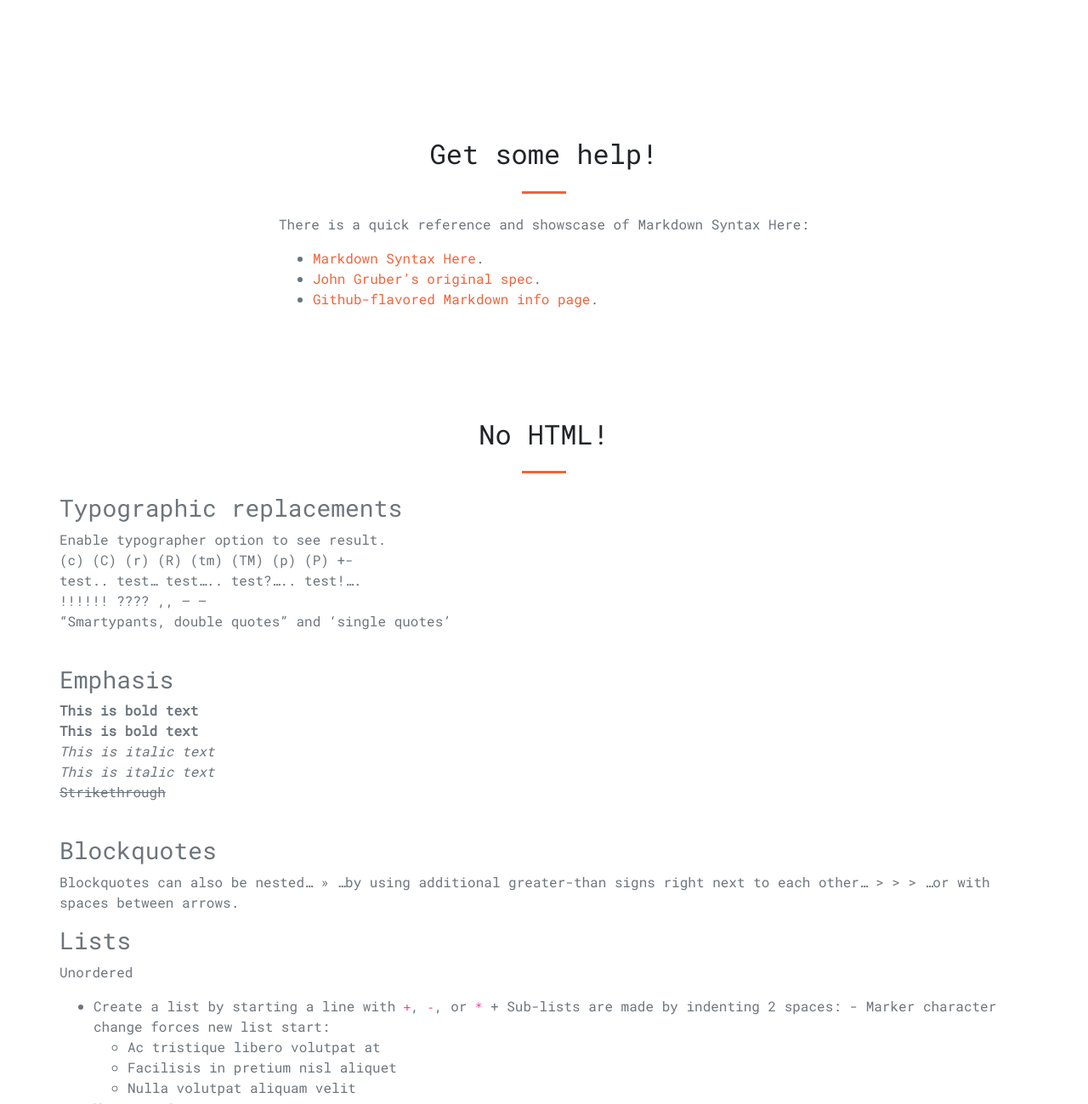
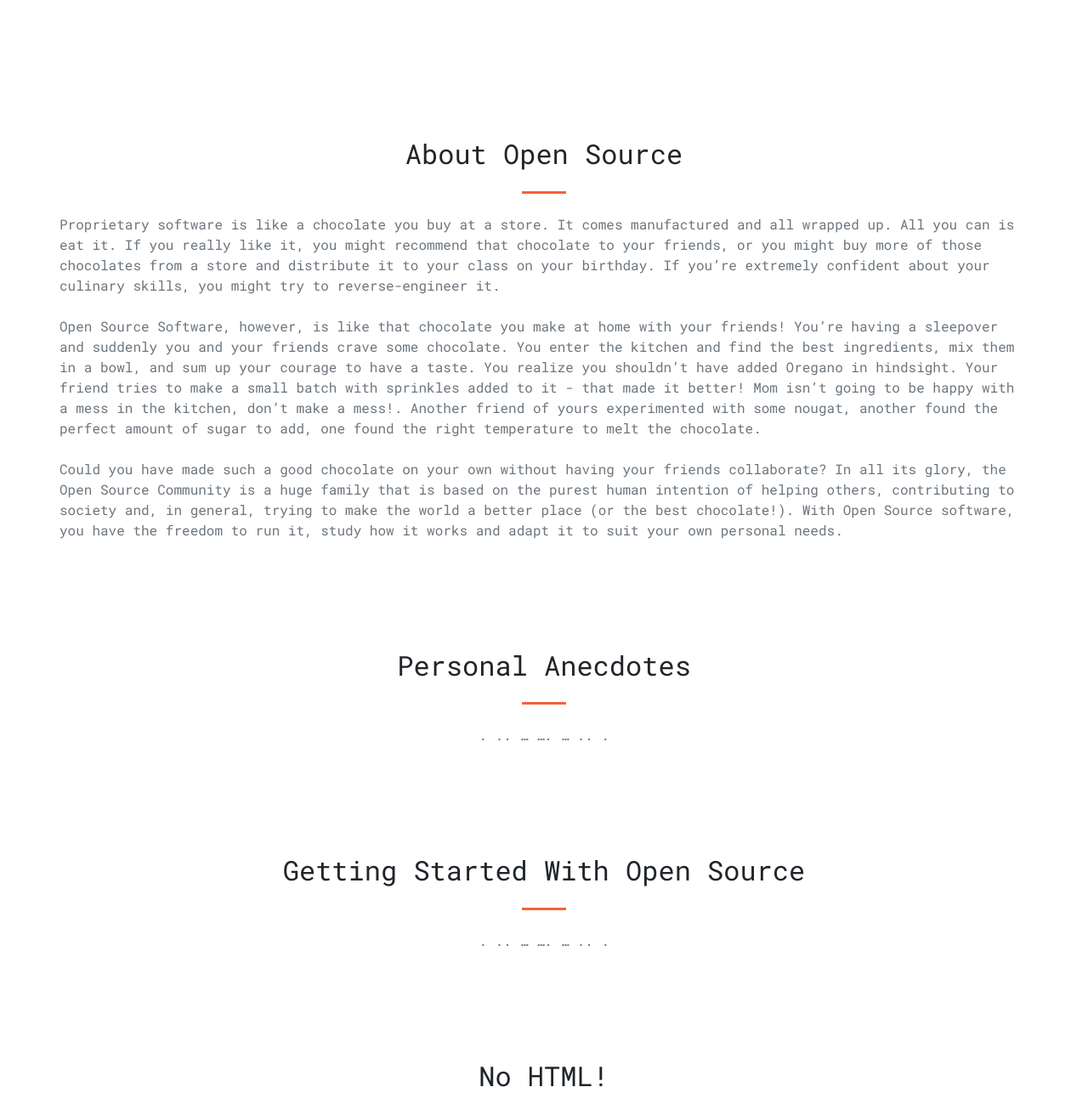
Before and after one commit to OSDG-IIITH/OSDG-IIITH.github.io, a Jekyll site: the page built from about.md, in a window 1280 px wide and 1400 px high, scrolled down 834 px, cut to the strip 101-1400 px from the top of the window. Shown: the whole strip at 85% size. Built offline with Jekyll 4.4.1, drawn with Linux system fonts in a browser that asks for light colours; nearby versions of some CDN libraries; some of the changed text lies outside the part shown.

Commit message:
Added Introduction in About Page

```diff
--- a/about.md
+++ b/about.md
@@ -25,17 +25,44 @@ sections:
     text: >
       +1 (202) 555-014<br/>
       +1 (202) 555-015
+
 - type: paragraph.html
-  section_id: help
-  title: Get some help!
+  section_id: more-to-come
+  title: About Open Source
+#  background_style: bg-info
+#  text_style: text-left text-white
   text: >+
-    There is a quick reference and showscase of Markdown Syntax Here:
+    Proprietary software is like a chocolate you buy at a store. It comes manufactured and all wrapped up. All you can is eat it. If you really like it, you might recommend that chocolate to your friends, or you might buy more of those chocolates from a store and distribute it to your class on your birthday. If you're extremely confident about your culinary skills, you might try to reverse-engineer it.
 
-    * [Markdown Syntax Here](https://github.com/adam-p/markdown-here/wiki/Markdown-Cheatsheet).
 
-    * [John Gruber's original spec](http://daringfireball.net/projects/markdown/).
+    Open Source Software, however, is like that chocolate you make at home with your friends! You're having a sleepover and suddenly you and your friends crave some chocolate. You enter the kitchen and find the best ingredients, mix them in a bowl, and sum up your courage to have a taste. You realize you shouldn't have added Oregano in hindsight. Your friend tries to make a small batch with sprinkles added to it - that made it better! Mom isn't going to be happy with a mess in the kitchen, don't make a mess!. Another friend of yours experimented with some nougat, another found the perfect amount of sugar to add, one found the right temperature to melt the chocolate.
 
-    * [Github-flavored Markdown info page](http://github.github.com/github-flavored-markdown/).
+
+    Could you have made such a good chocolate on your own without having your friends collaborate? In all its glory, the Open Source Community is a huge family that is based on the purest human intention of helping others, contributing to society and, in general, trying to make the world a better place (or the best chocolate!). With Open Source software, you have the freedom to run it, study how it works and adapt it to suit your own personal needs.
+
+- type: paragraph.html
+  section_id: more-to-come
+  title: Personal Anecdotes
+  text: >+
+    .
+    ..
+    ...
+    ....
+    ...
+    ..
+    .
+
+- type: paragraph.html
+  section_id: more-to-come
+  title: Getting Started With Open Source
+  text: >+
+    .
+    ..
+    ...
+    ....
+    ...
+    ..
+    .
 
 - type: paragraph.html
   section_id: more-to-come
@@ -97,5 +124,18 @@ sections:
     2. Consectetur adipiscing elit
     3. Integer molestie lorem at massa
 
+- type: paragraph.html
+  section_id: help
+  title: Get some help!
+  text: >+
+    There is a quick reference and showscase of Markdown Syntax Here:
+
+    * [Markdown Syntax Here](https://github.com/adam-p/markdown-here/wiki/Markdown-Cheatsheet).
+
+    * [John Gruber's original spec](http://daringfireball.net/projects/markdown/).
+
+    * [Github-flavored Markdown info page](http://github.github.com/github-flavored-markdown/).
+
+
 ---
 Here goes some raw markdown content.
```
Also changed, not shown: AboutPageContent.txt (added, +19 -0 lines).
